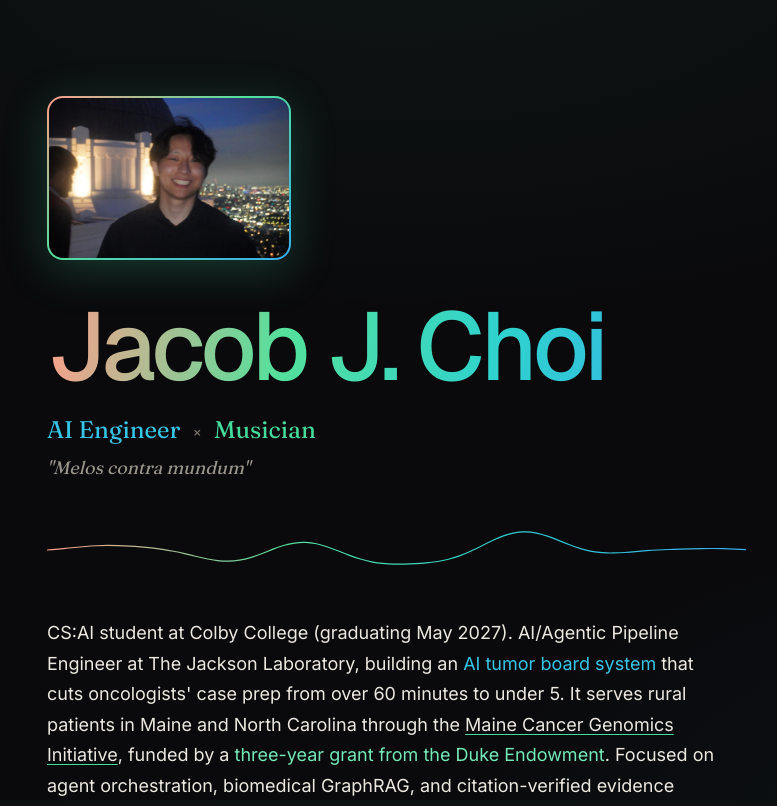
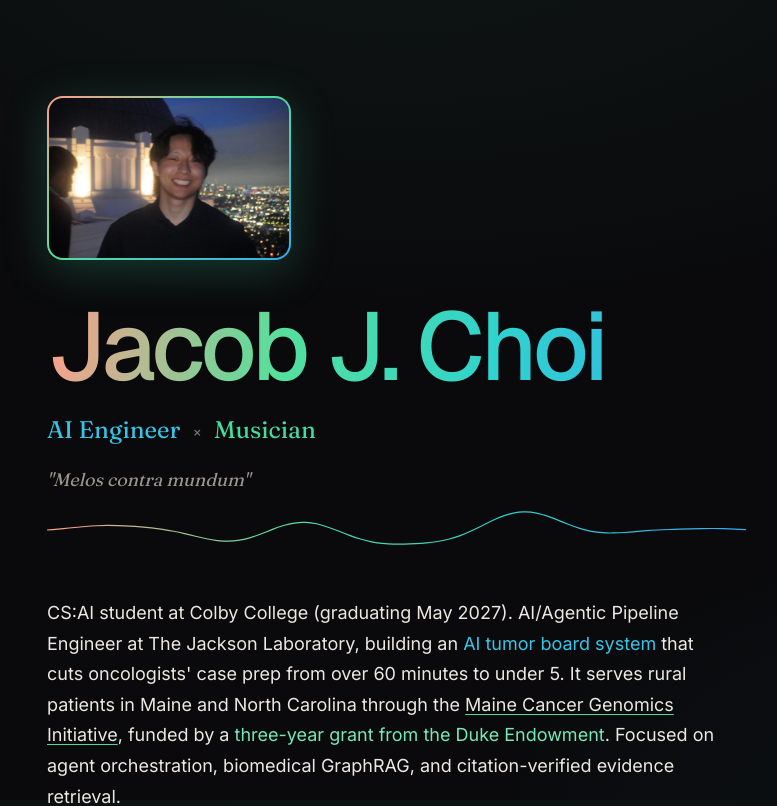
Before and after one commit to jacob7choi-xyz/personal-website, a Next.js app: page / in a window 1280 px wide. Shown: the top 806 px of the page, without its empty margins (241-1018 px from the left). Built offline with nearby package versions, Linux system fonts and the light colour scheme.

Commit message:
style: tighten the hero motto and waveform spacing
The motto gets the same 20px step as the title line above it, and the
waveform moves up to sit 8px under the motto.

```diff
--- a/src/app/HomeContent.tsx
+++ b/src/app/HomeContent.tsx
@@ -330,7 +330,7 @@ export default function HomeContent({ initialYear }: { initialYear: number }) {
           </p>
 
           <p
-            className="serif italic text-lg mt-2"
+            className="serif italic text-lg mt-5"
             style={{ color: "var(--text-secondary)" }}
           >
             {personalInfo.status}
@@ -338,7 +338,7 @@ export default function HomeContent({ initialYear }: { initialYear: number }) {
         </motion.div>
 
         <motion.div
-          className="mt-10"
+          className="mt-2"
           initial={{ opacity: 0 }}
           animate={{ opacity: 1 }}
           transition={reduce ? INSTANT : { duration: 0.8, delay: 0.3 }}
```
